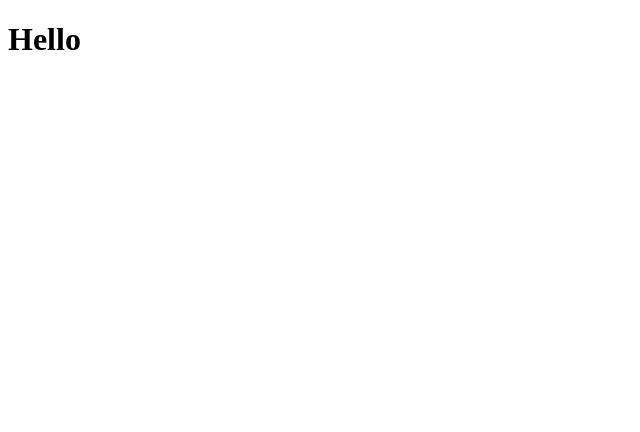
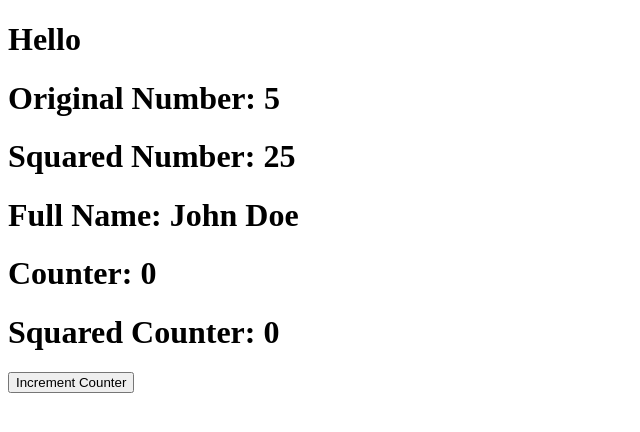
Before and after one commit to kevinslashgun/vue-course, a Vue app: page / in a window 1280 px wide. Shown: the top 432 px of the page, without its empty margins (0-640 px from the left). Built offline with nearby package versions, Linux system fonts and the light colour scheme.

Commit message:
Add ComputedProperties component to App.vue template

```diff
--- a/src/App.vue
+++ b/src/App.vue
@@ -1,8 +1,10 @@
 <script setup>
+import ComputedProperties from './components/ComputedProperties.vue'
 </script>
 
 <template>
   <h1>Hello</h1>
+  <ComputedProperties />
 </template>
 
 <style scoped></style>
--- /dev/null
+++ b/src/components/ComputedProperties.vue
@@ -0,0 +1,22 @@
+<script setup>
+import { ref, computed } from 'vue'
+const number = ref(5)
+const squaredNumber = computed(() => number.value * number.value)
+
+const firstName = ref('John')
+const lastName = ref('Doe')
+
+const fullName = computed(() => `${firstName.value} ${lastName.value}`)
+
+const counter = ref(0)
+const squaredCounter = computed(() => counter.value ** 2)
+</script>
+
+<template>
+    <h1>Original Number: {{ number }}</h1>
+    <h1>Squared Number: {{ squaredNumber }}</h1>
+    <h1>Full Name: {{ fullName }}</h1>
+    <h1>Counter: {{ counter }}</h1>
+    <h1>Squared Counter: {{ squaredCounter }}</h1>
+    <button @click="counter++">Increment Counter</button>
+</template>
```
